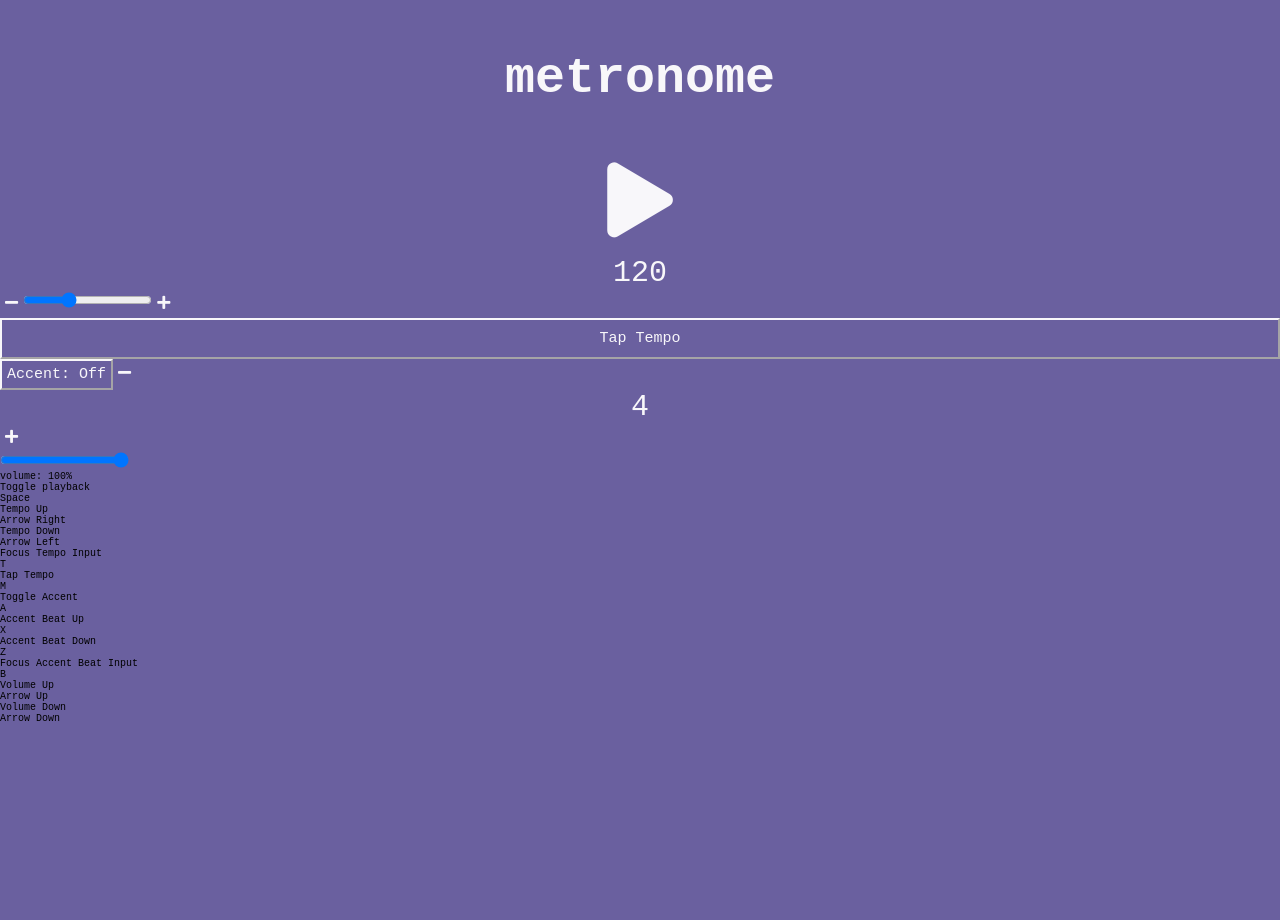
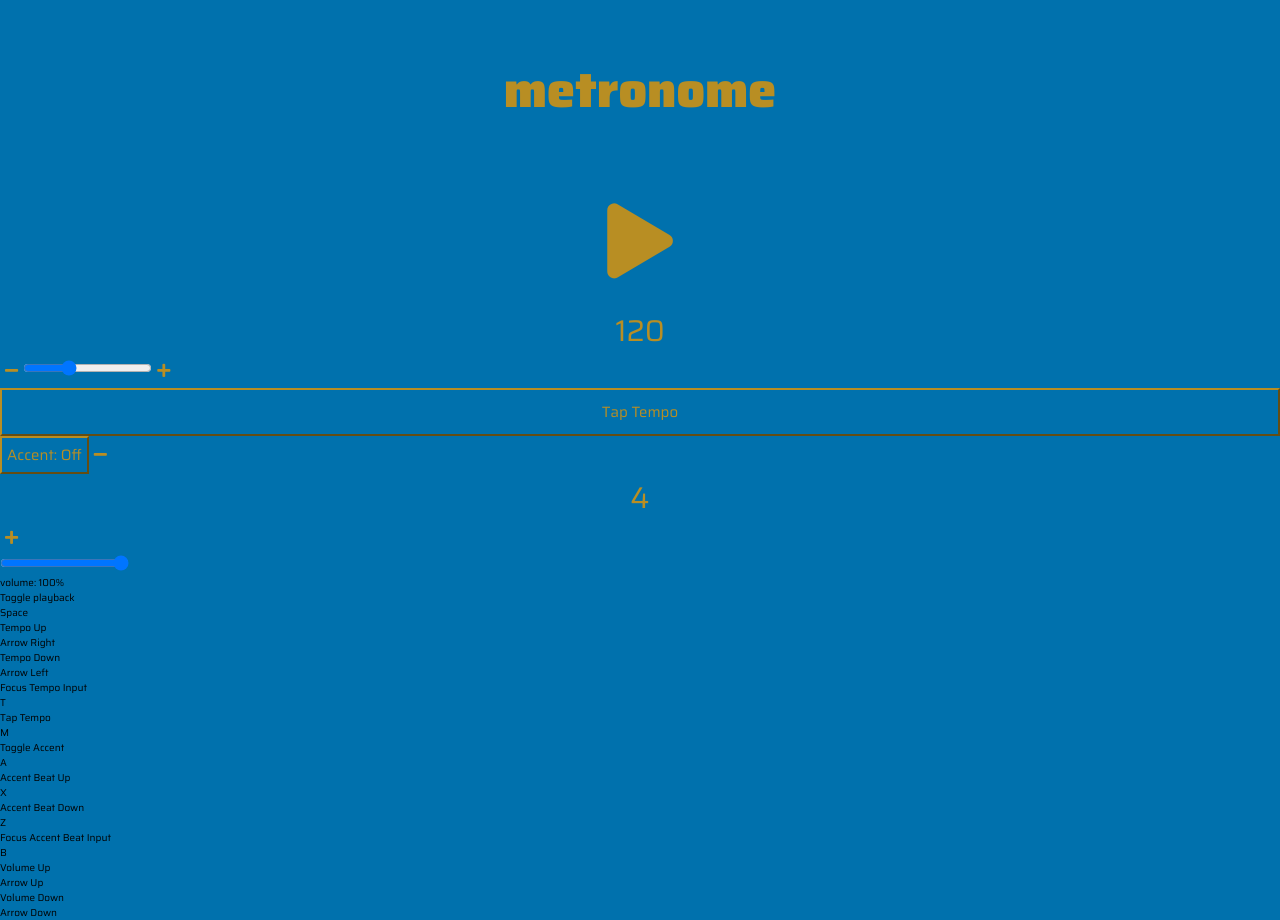
Before and after one commit to alanpaulprice/metronome, a React (Create React App) app: page / in a window 1280 px wide. Before the commit the page ends 800 px from the top, so only its background shows below. Built offline with nearby package versions, Linux system fonts and the light colour scheme; no server answers.

Commit message:
added new font, changed theme colors

```diff
--- a/public/index.html
+++ b/public/index.html
@@ -1,15 +1,17 @@
 <!DOCTYPE html>
 <html lang="en">
-
   <head>
-  <meta charset="utf-8">
-  <meta name="viewport" content="width=device-width, initial-scale=1, shrink-to-fit=no">
-  <meta name="theme-color" content="#000000">
+    <meta charset="utf-8" />
+    <meta
+      name="viewport"
+      content="width=device-width, initial-scale=1, shrink-to-fit=no"
+    />
+    <meta name="theme-color" content="#000000" />
     <!--
       manifest.json provides metadata used when your web app is added to the
       homescreen on Android. See https://developers.google.com/web/fundamentals/engage-and-retain/web-app-manifest/
     -->
-  <link rel="manifest" href="%PUBLIC_URL%/manifest.json">
+    <link rel="manifest" href="%PUBLIC_URL%/manifest.json" />
     <!--
       Notice the use of %PUBLIC_URL% in the tags above.
       It will be replaced with the URL of the `public` folder during the build.
@@ -20,14 +22,20 @@
       Learn how to configure a non-root public URL by running `npm run build`.
     -->
     <title>Metronome</title>
-  <link rel="stylesheet" href="https://use.fontawesome.com/releases/v5.4.2/css/all.css" integrity="sha384-/rXc/GQVaYpyDdyxK+ecHPVYJSN9bmVFBvjA/9eOB+pb3F2w2N6fc5qB9Ew5yIns"
-    crossorigin="anonymous">
+    <link
+      href="https://fonts.googleapis.com/css?family=Saira:400,900"
+      rel="stylesheet"
+    />
+    <link
+      rel="stylesheet"
+      href="https://use.fontawesome.com/releases/v5.4.2/css/all.css"
+      integrity="sha384-/rXc/GQVaYpyDdyxK+ecHPVYJSN9bmVFBvjA/9eOB+pb3F2w2N6fc5qB9Ew5yIns"
+      crossorigin="anonymous"
+    />
   </head>
 
   <body>
-  <noscript>
-    You need to enable JavaScript to run this app.
-  </noscript>
+    <noscript> You need to enable JavaScript to run this app. </noscript>
     <div id="root"></div>
     <!--
       This HTML file is a template.
@@ -40,5 +48,4 @@
       To create a production bundle, use `npm run build` or `yarn build`.
     -->
   </body>
-
 </html>
--- a/src/GlobalStyle.js
+++ b/src/GlobalStyle.js
@@ -6,7 +6,7 @@
     margin: 0;
     padding: 0;
     box-sizing: border-box;
-    font-family: monospace;
+    font-family: 'Saira', sans-serif;
   }
 
   html {
--- a/src/StyleTheme.js
+++ b/src/StyleTheme.js
@@ -1,6 +1,6 @@
 const StyleTheme = {
-  bg: 'hsl(250, 25%, 50%)',
-  fg: 'hsl(250, 25%, 97.5%)'
+  bg: 'hsl(201, 100%, 34%)',
+  fg: 'hsl(43, 68%, 43%)'
 };
 
 export default StyleTheme;
```
Lines whose indentation alone changed are shown as unchanged.
